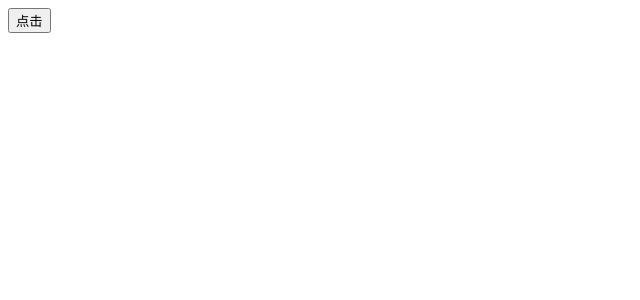
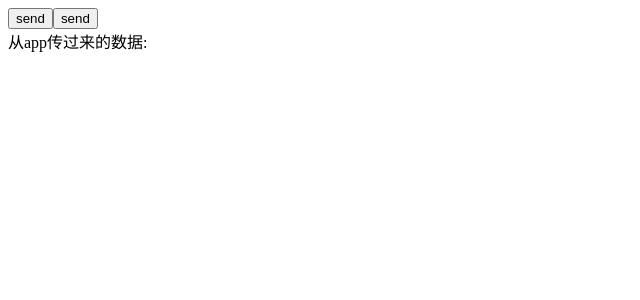
Before and after one commit to llb811112/react-learning, a React (Vite) app in the folder my-app/: page / in a window 1280 px wide. Shown: the top 300 px of the page, without its empty margins (0-640 px from the left). Built offline with nearby package versions, Linux system fonts and the light colour scheme.

Commit message:
使用状态提升实现兄弟组件通信;

```diff
--- a/my-app/src/APP.jsx
+++ b/my-app/src/APP.jsx
@@ -1,22 +1,38 @@
-// 在子组件中调用父组件中的函数并传递实参;-- 实现子传父
-function Child(props){
-  return(
-    <div>
-      <button onClick={()=>props.ClickHandle('我是中国人,我是React开发者')}>点击</button>
-    </div>
-  )
+import {useState} from 'react'
+
+function APP(){
+    const [showText, setShowText] = useState('')
+    const getContent = (content) =>   {
+        console.log('父收到子的数据：', content)
+        setShowText(content);
+
+    }
+
+    return(
+        <>
+        <A onGetContent = {getContent}/>
+        <B showText= {showText}/>
+        </>
+    )
 }
-function APP(){
- const ClickHandle = (text) =>{
-  alert(text)
- }
-return(
-  <div>
-    <Child ClickHandle={ClickHandle}/>
-  </div>
-)
+function A(props){
+ const content = 'this is a'
+    return(
+        <>
+        <button onClick = {()=>props.onGetContent(content)}>send</button>
+        </>
+    )
+}
 
+function B(props){
 
+    return(
+        <>
 
+          <button>send</button>
+          <div>从app传过来的数据:{props.showText}</div>
+        </>
+    )
 }
+
 export default APP;
```
Also changed, not shown: my-app/src/APP9.jsx (added, +22 -0 lines), 2 other files (tests, documents, lock files or other folders).
